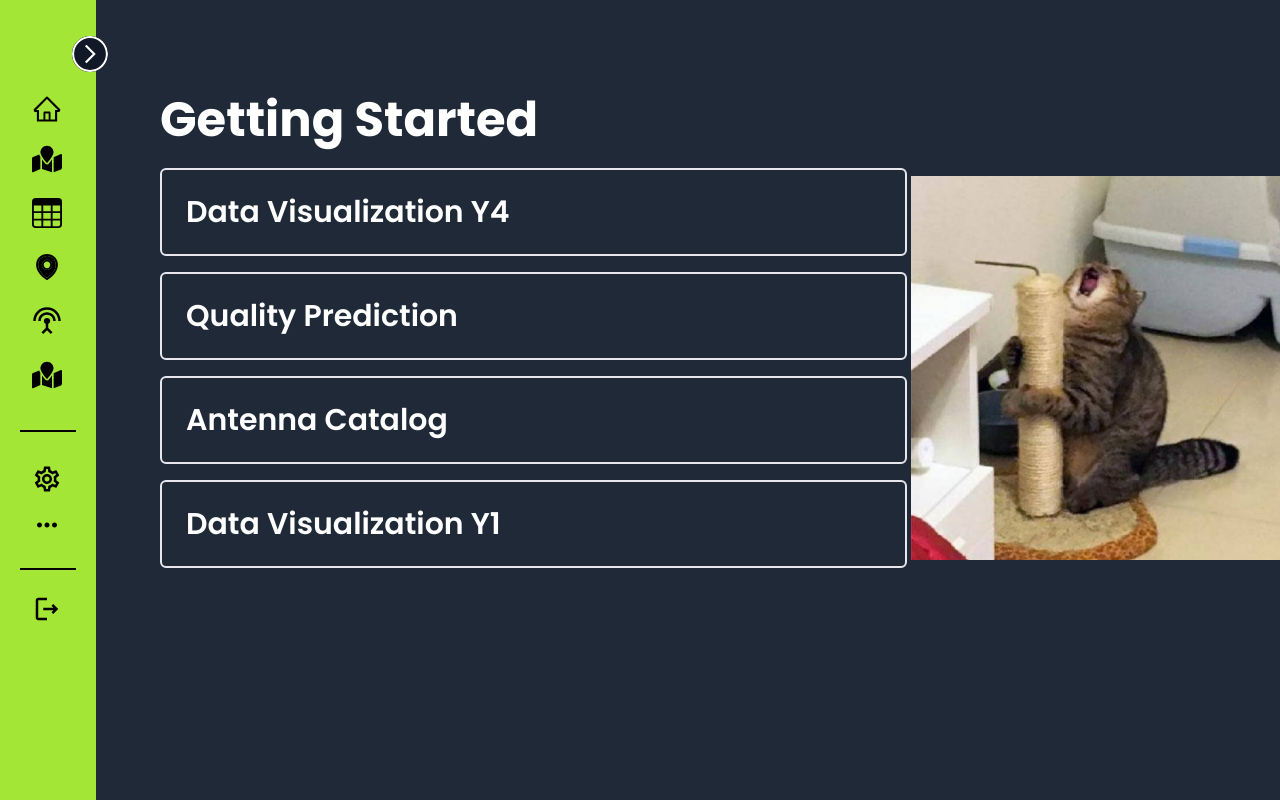
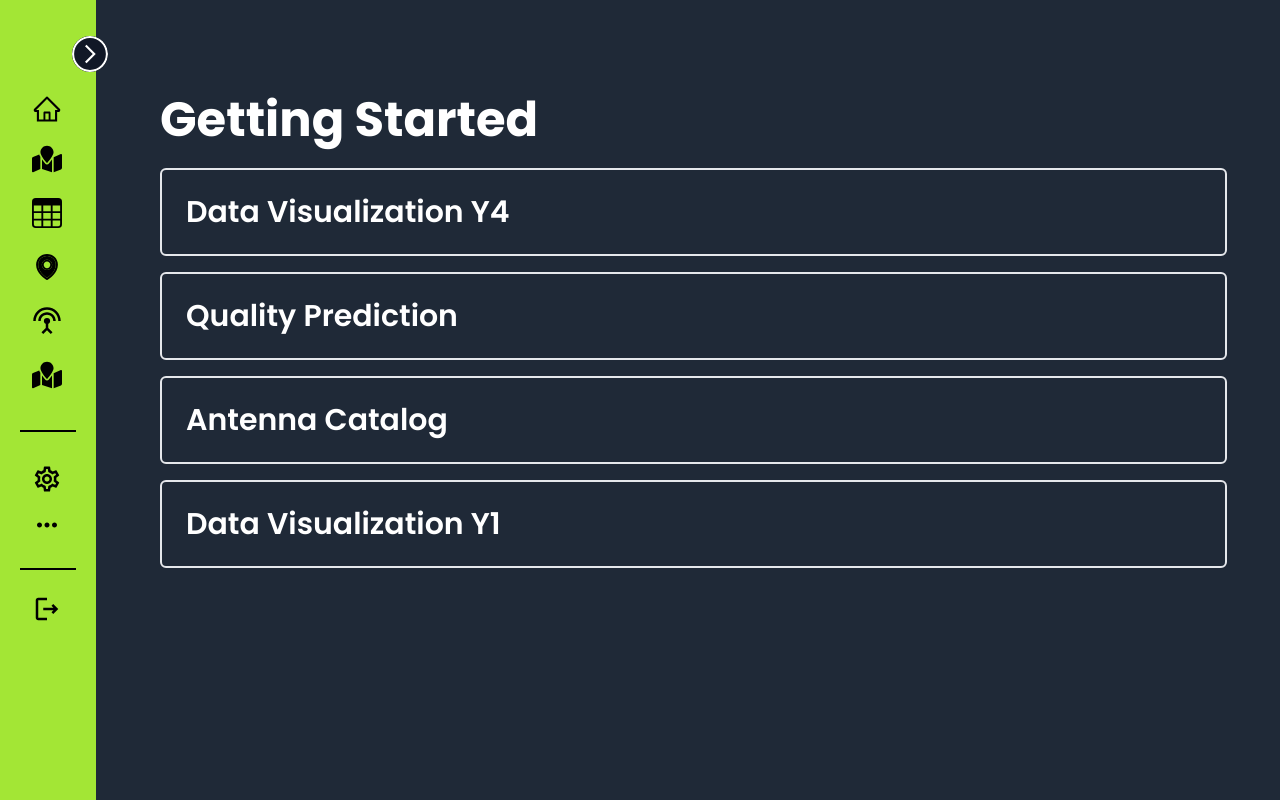
Before and after one commit to Nut-294/Project, a Next.js app: page /pHome in a window 1280 px wide. Built offline with nearby package versions, Linux system fonts and the light colour scheme; no server answers.

Commit message:
last real real

```diff
--- a/app/pHome/page.js
+++ b/app/pHome/page.js
@@ -16,11 +16,7 @@ export default function page() {
       <div className="border-2 text-3xl mb-4 p-6 rounded-md"> Antenna Catalog</div>
       <div className="border-2 text-3xl mb-4 p-6 rounded-md">Data Visualization Y1</div>
       </div>
-      <img
-        src="cat.jpg" // ระบุเส้นทางรูปภาพที่ต้องการแสดง
-        alt=""
-        className="mt-44 w-96 h-96 ml-1"
-      />
+
     </div>
   );
 }
```
